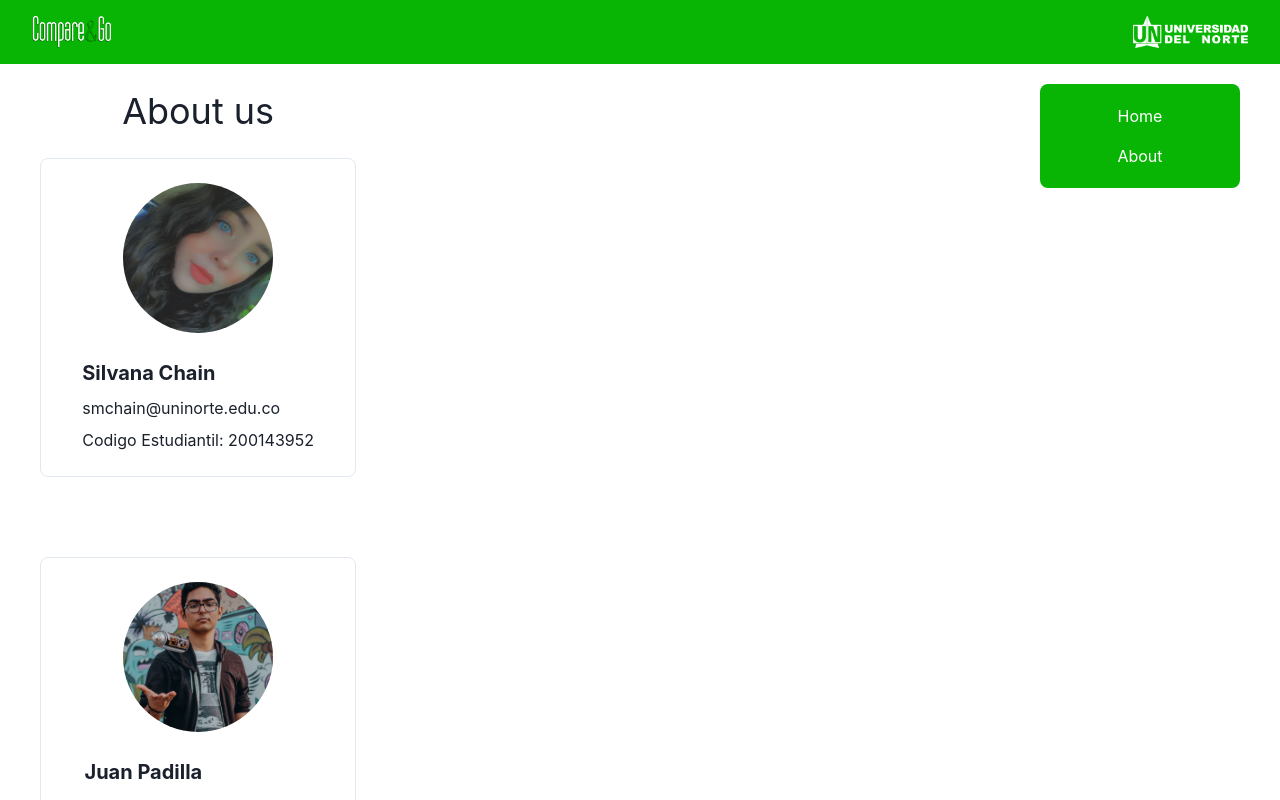
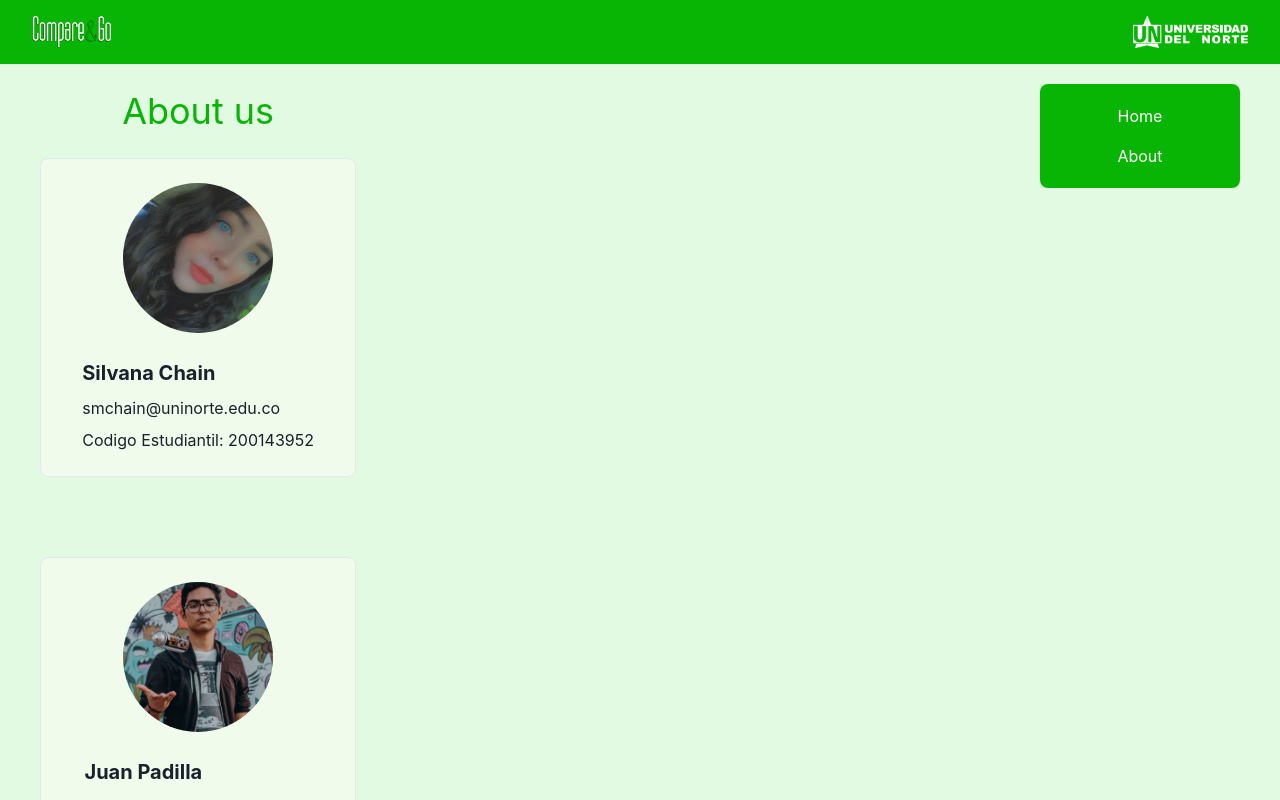
Before and after one commit to silvyc/compare-go, a React (Create React App) app: page /about in a window 1280 px wide. Shown: the top 800 px of the page. Built offline with nearby package versions, Linux system fonts and the light colour scheme.

Commit message:
varios fixes, demasiados

```diff
--- a/public/index.html
+++ b/public/index.html
@@ -5,8 +5,8 @@
     <link rel="icon" href="%PUBLIC_URL%/favicon.ico" />
     <meta name="viewport" content="width=device-width, initial-scale=1" />
     <meta name="theme-color" content="#000000" />
-    <meta name="description" content="Covid nius" />
-    <link rel="apple-touch-icon" href="%PUBLIC_URL%/logo192.png" />
+    <meta name="description" content="Price comparing App" />
+    <link rel="apple-touch-icon" href="%PUBLIC_URL%/LogoCOGO.png" />
     <!--
       manifest.json provides metadata used when your web app is installed on a
       user's mobile device or desktop. See https://developers.google.com/web/fundamentals/web-app-manifest/
--- a/src/components/logo.jsx
+++ b/src/components/logo.jsx
@@ -2,6 +2,4 @@ import { Image } from "@chakra-ui/react";
 
 const Logo = ({ src }) => <Image src={`/img/${src}`} height="4vh" alt={src} />;
 
-const LogoH = ({ src }) => <Image src={`/img/${src}`} height="8vh" alt={src} />;
-
 export default Logo;
--- a/src/components/studentAvatar.jsx
+++ b/src/components/studentAvatar.jsx
@@ -8,8 +8,9 @@ const StudentAvatar = ({ name, email, image, code }) => (
     borderRadius="lg"
     transition={["ease-in-out", "0.15s"]}
     _hover={{
-      borderColor: "cokiBlue.400",
+    borderColor: "cokiBlue.400",
     }}
+    bgColor={"#F1FBEB"}
     px={10}
     py={6}
   >
--- a/src/theme/theme.js
+++ b/src/theme/theme.js
@@ -4,7 +4,14 @@ export const theme = extendTheme({
   colors: {
     cokiBlue: {
       400: "#08b504",
-      500: "#e2f2e2",
+      500: "#CCF3CC",
     },
   },
+  styles: {
+    global: (props) => ({
+      body: {
+        bg: "#E2F9E2"
+      }
+    })
+  },
 });
--- a/src/views/about.jsx
+++ b/src/views/about.jsx
@@ -31,7 +31,7 @@ const students = [
 export default function About() {
   return (
     <Box>
-      <Text fontSize="4xl" align={"center"} mb={5}>
+      <Text color ={"#08b504"} fontSize="4xl" align={"center"} mb={5}>
         About us
       </Text>
       <Stack
@@ -42,7 +42,7 @@ export default function About() {
         spacing="5rem"
       >
         {students.map((student) => (
-          <StudentAvatar {...student} />
+          <StudentAvatar  {...student} />
         ))}
       </Stack>
     </Box>
--- a/src/views/home.jsx
+++ b/src/views/home.jsx
@@ -1,4 +1,4 @@
-import { AspectRatio, Box, HStack, Stack, StackDivider, Text, VStack } from "@chakra-ui/react";
+import { Box, Stack, StackDivider, Text, VStack } from "@chakra-ui/react";
 import LogoH from "../components/logohome";
 
 export default function Home() {
@@ -18,8 +18,8 @@ export default function Home() {
         spacing="30rem"
       >
           <LogoH src="Logo_D1.png" />
+          <LogoH src="Logo_Jumbo.png" />
           <LogoH src="Logo_Olimpica.png" />
-          <LogoH src="Logo_Exito.png" />
         </Stack>
         </Box>
       </VStack>
```
Also changed, not shown: public/img/COVID NEWS.png (deleted), public/img/Logo_Jumbo.png (added).
